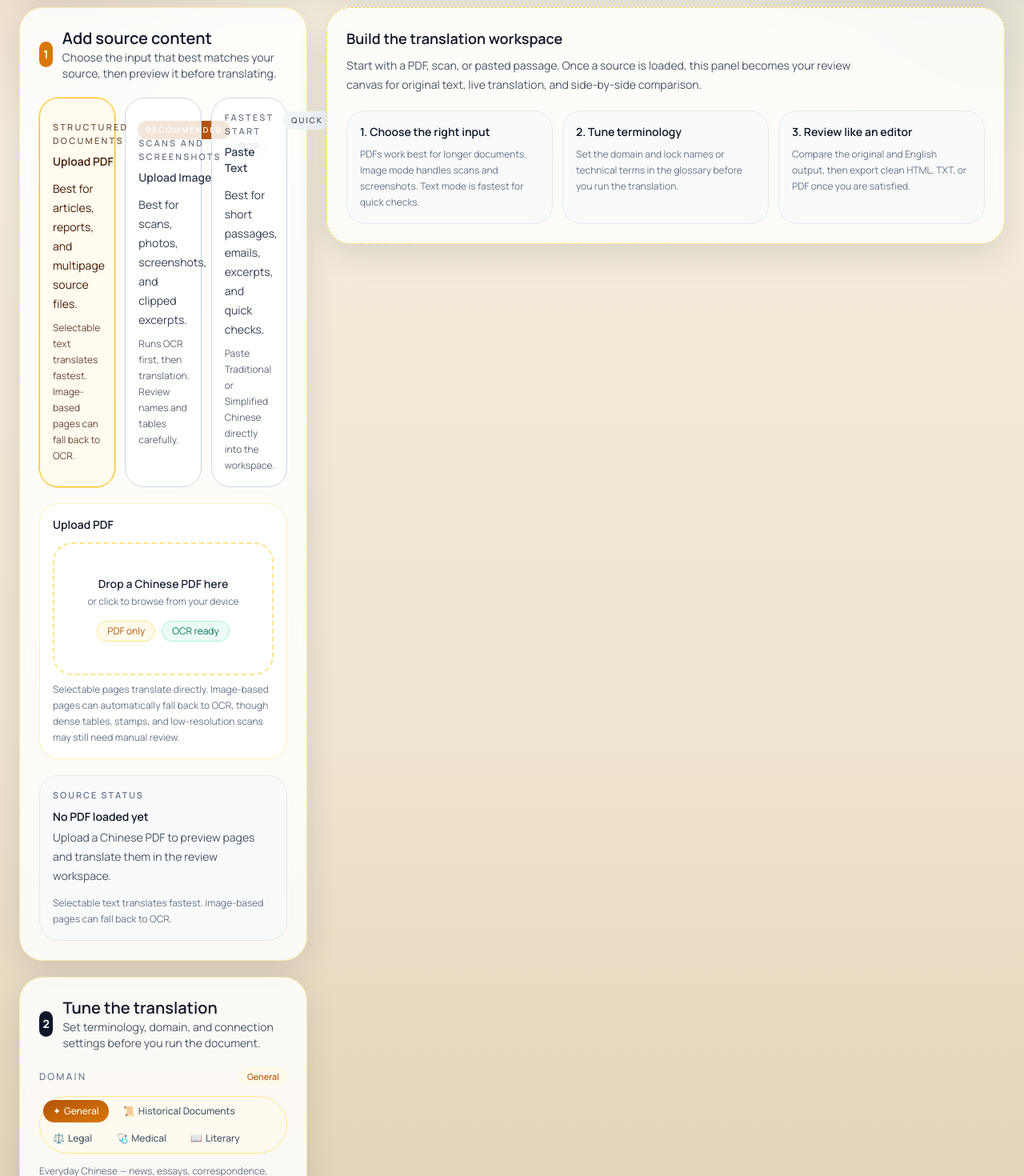
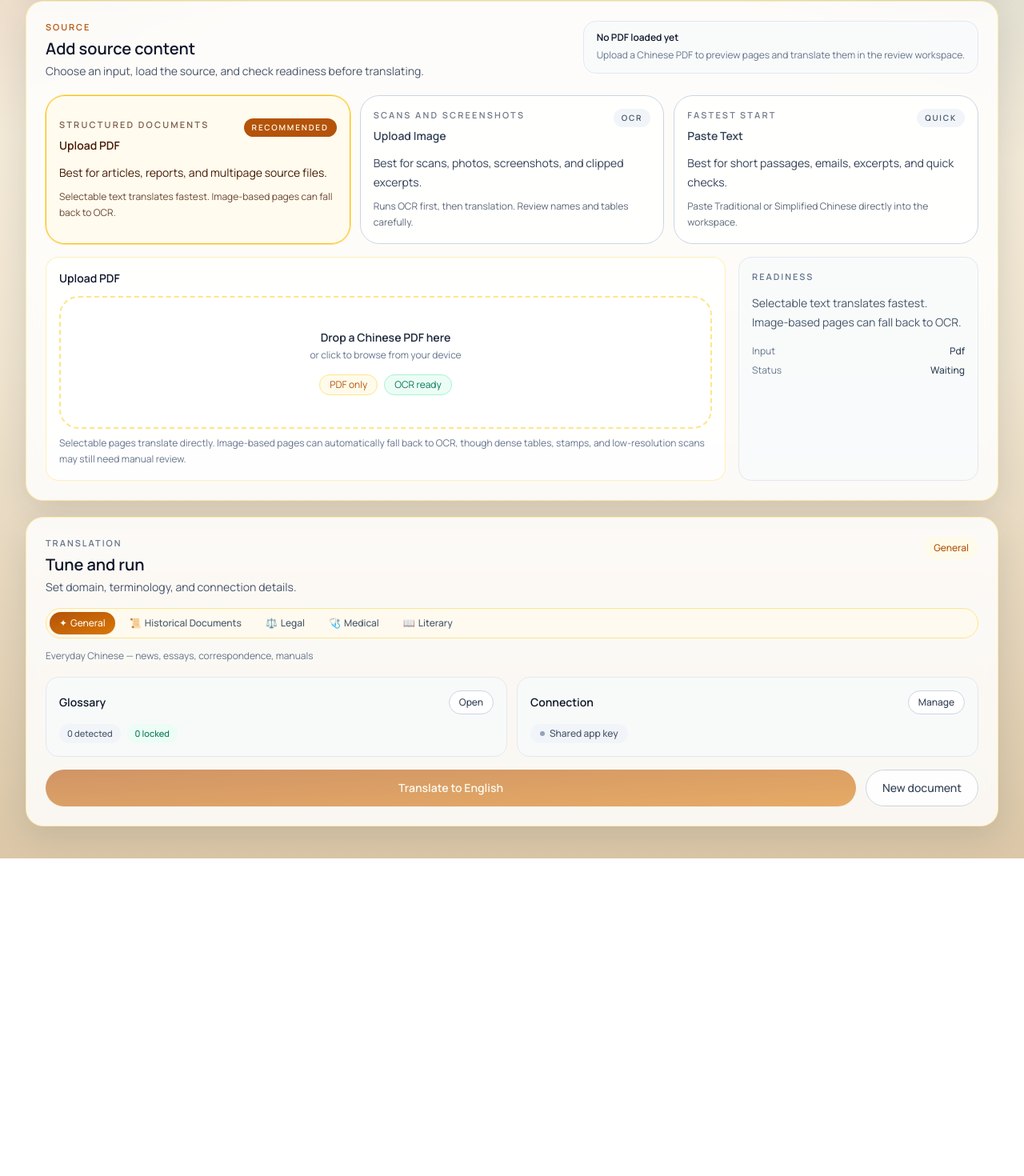
Before and after one commit to armsofchina/chinesetranslation, a Next.js app: page / in a window 1280 px wide. Shown: the part 213-1683 px from the top of the page at 80% size. After the commit the page ends 1286 px from the top, so only its background shows below. Built offline with nearby package versions, Linux system fonts and the light colour scheme.

Commit message:
GPT 5.5 Fix UI
GPT 5.5 Fix UI

```diff
--- a/app/page.tsx
+++ b/app/page.tsx
@@ -809,8 +809,8 @@ export default function HomePage() {
   };
 
   return (
-    <main className="min-h-screen px-4 py-6 lg:px-6">
-      <div className="mx-auto max-w-7xl space-y-6">
+    <main className="min-h-screen px-4 py-5 lg:px-8">
+      <div className="mx-auto max-w-[1500px] space-y-5">
         <AppHeader
           theme={theme}
           usingCustomKey={usingCustomKey}
@@ -818,18 +818,21 @@ export default function HomePage() {
           onOpenApiSettings={() => setIsSettingsOpen(true)}
         />
 
-        <div className="grid gap-6 xl:grid-cols-[360px_minmax(0,1fr)] xl:items-start">
-          <aside className="space-y-5 xl:sticky xl:top-6">
-            <section className="rounded-[30px] border border-amber-200/70 bg-white/85 p-6 shadow-soft backdrop-blur dark:border-slate-700 dark:bg-slate-900/75">
-              <div className="flex items-center gap-3">
-                <span className="flex h-8 w-8 items-center justify-center rounded-full bg-amber-600 text-sm font-bold text-amber-50">
-                  1
-                </span>
+        <div className="grid gap-5 2xl:grid-cols-[minmax(0,1.7fr)_minmax(390px,0.8fr)] 2xl:items-start">
+          <section className="rounded-[22px] border border-amber-200/70 bg-white/85 p-5 shadow-soft backdrop-blur dark:border-slate-700 dark:bg-slate-900/75 lg:p-6">
+            <div className="flex flex-wrap items-start justify-between gap-4">
               <div>
-                  <h2 className="text-xl font-semibold text-slate-900 dark:text-slate-100">Add source content</h2>
-                  <p className="text-sm text-slate-600 dark:text-slate-300">
-                    Choose the input that best matches your source, then preview it before translating.
+                <p className="text-[11px] font-semibold uppercase tracking-[0.18em] text-amber-700 dark:text-amber-300">
+                  Source
                 </p>
+                <h2 className="mt-1 text-xl font-semibold text-slate-900 dark:text-slate-100">Add source content</h2>
+                <p className="mt-1 text-sm text-slate-600 dark:text-slate-300">
+                  Choose an input, load the source, and check readiness before translating.
+                </p>
+              </div>
+              <div className="min-w-[220px] rounded-2xl border border-slate-200 bg-slate-50/80 px-4 py-3 dark:border-slate-700 dark:bg-slate-950/70">
+                <p className="text-xs font-semibold text-slate-900 dark:text-slate-100">{sourceSummary.title}</p>
+                <p className="mt-1 text-xs leading-5 text-slate-500 dark:text-slate-400">{sourceSummary.detail}</p>
               </div>
             </div>
 
@@ -837,7 +840,8 @@ export default function HomePage() {
               <InputModeTabs value={inputMode} onChange={setInputMode} />
             </div>
 
-              <div className="mt-5 rounded-3xl border border-amber-200/60 bg-white/80 p-4 dark:border-slate-700 dark:bg-slate-950/60">
+            <div className="mt-4 grid gap-4 lg:grid-cols-[minmax(0,1fr)_300px]">
+              <div className="rounded-2xl border border-amber-200/60 bg-white/80 p-4 dark:border-slate-700 dark:bg-slate-950/60">
                 {inputMode === "pdf" ? (
                   <FileUpload fileName={pdfName} onFileSelect={handleFileSelect} />
                 ) : inputMode === "image" ? (
@@ -847,59 +851,64 @@ export default function HomePage() {
                 )}
               </div>
 
-              <div className="mt-5 rounded-3xl border border-slate-200 bg-slate-50/80 p-4 dark:border-slate-700 dark:bg-slate-950/70">
+              <div className="rounded-2xl border border-slate-200 bg-slate-50/80 p-4 dark:border-slate-700 dark:bg-slate-950/70">
                 <p className="text-[11px] font-semibold uppercase tracking-[0.18em] text-slate-500 dark:text-slate-400">
-                  Source Status
+                  Readiness
                 </p>
-                <p className="mt-2 text-sm font-semibold text-slate-900 dark:text-slate-100">{sourceSummary.title}</p>
-                <p className="mt-1 text-sm leading-6 text-slate-600 dark:text-slate-300">{sourceSummary.detail}</p>
-                <p className="mt-3 text-xs leading-5 text-slate-500 dark:text-slate-400">{sourceSummary.helper}</p>
+                <p className="mt-3 text-sm leading-6 text-slate-600 dark:text-slate-300">{sourceSummary.helper}</p>
+                <div className="mt-4 grid gap-2 text-xs text-slate-500 dark:text-slate-400">
+                  <div className="flex items-center justify-between gap-3">
+                    <span>Input</span>
+                    <span className="font-medium capitalize text-slate-700 dark:text-slate-200">{inputMode}</span>
+                  </div>
+                  <div className="flex items-center justify-between gap-3">
+                    <span>Status</span>
+                    <span className="font-medium text-slate-700 dark:text-slate-200">
+                      {hasSourceLoaded ? "Ready" : "Waiting"}
+                    </span>
+                  </div>
+                  {inputMode === "pdf" && pdfTotalPages > 0 ? (
+                    <div className="flex items-center justify-between gap-3">
+                      <span>OCR pages</span>
+                      <span className="font-medium text-slate-700 dark:text-slate-200">{ocrPageCount}</span>
+                    </div>
+                  ) : null}
+                </div>
+              </div>
             </div>
           </section>
 
-            <section className="rounded-[30px] border border-amber-200/70 bg-white/85 p-6 shadow-soft backdrop-blur dark:border-slate-700 dark:bg-slate-900/75">
-              <div className="flex items-center gap-3">
-                <span className="flex h-8 w-8 items-center justify-center rounded-full bg-slate-900 text-sm font-bold text-white dark:bg-slate-100 dark:text-slate-950">
-                  2
-                </span>
+          <section className="rounded-[22px] border border-amber-200/70 bg-white/85 p-5 shadow-soft backdrop-blur dark:border-slate-700 dark:bg-slate-900/75 lg:p-6">
+            <div className="flex flex-wrap items-start justify-between gap-4">
               <div>
-                  <h2 className="text-xl font-semibold text-slate-900 dark:text-slate-100">Tune the translation</h2>
-                  <p className="text-sm text-slate-600 dark:text-slate-300">
-                    Set terminology, domain, and connection settings before you run the document.
+                <p className="text-[11px] font-semibold uppercase tracking-[0.18em] text-slate-500 dark:text-slate-400">
+                  Translation
+                </p>
+                <h2 className="mt-1 text-xl font-semibold text-slate-900 dark:text-slate-100">Tune and run</h2>
+                <p className="mt-1 text-sm text-slate-600 dark:text-slate-300">
+                  Set domain, terminology, and connection details.
                 </p>
               </div>
-              </div>
-
-              <div className="mt-5">
-                <div className="flex items-center justify-between gap-3">
-                  <span className="text-xs font-medium uppercase tracking-[0.18em] text-slate-500 dark:text-slate-400">
-                    Domain
-                  </span>
-                  <span className="rounded-full bg-amber-50 px-2.5 py-1 text-[11px] font-medium text-amber-700 dark:bg-amber-950/40 dark:text-amber-200">
+              <span className="rounded-full bg-amber-50 px-3 py-1.5 text-xs font-medium text-amber-700 dark:bg-amber-950/40 dark:text-amber-200">
                 {selectedDomain.label}
               </span>
             </div>
-                <div className="mt-3">
+
+            <div className="mt-4">
               <DomainSelector value={domain} onChange={setDomain} disabled={processing} />
-                </div>
               <p className="mt-3 text-xs leading-5 text-slate-500 dark:text-slate-400">{selectedDomain.description}</p>
             </div>
 
-              <div className="mt-5 grid gap-3">
-                <div className="rounded-3xl border border-slate-200 bg-slate-50/80 p-4 dark:border-slate-700 dark:bg-slate-950/70">
-                  <div className="flex items-start justify-between gap-3">
-                    <div>
-                      <p className="text-sm font-semibold text-slate-900 dark:text-slate-100">Glossary control</p>
-                      <p className="mt-1 text-xs leading-5 text-slate-500 dark:text-slate-400">
-                        Lock preferred names and technical terms before you translate.
-                      </p>
-                    </div>
+            <div className="mt-4 grid gap-3 md:grid-cols-2 2xl:grid-cols-1">
+              <div className="rounded-2xl border border-slate-200 bg-slate-50/80 p-4 dark:border-slate-700 dark:bg-slate-950/70">
+                <div className="flex items-center justify-between gap-3">
+                  <p className="text-sm font-semibold text-slate-900 dark:text-slate-100">Glossary</p>
                   <button
                     type="button"
                     onClick={() => setIsGlossaryOpen(true)}
                     className="rounded-full border border-slate-300 bg-white/90 px-3 py-1.5 text-xs font-medium text-slate-700 transition hover:bg-white focus-visible:outline-none focus-visible:ring-2 focus-visible:ring-sky-500 focus-visible:ring-offset-2 dark:border-slate-700 dark:bg-slate-900 dark:text-slate-200 dark:hover:bg-slate-800 dark:focus-visible:ring-offset-slate-900"
                   >
-                      Open glossary
+                    Open
                   </button>
                 </div>
                 <div className="mt-3 flex flex-wrap gap-2">
@@ -929,14 +938,9 @@ export default function HomePage() {
                 ) : null}
               </div>
 
-                <div className="rounded-3xl border border-slate-200 bg-slate-50/80 p-4 dark:border-slate-700 dark:bg-slate-950/70">
-                  <div className="flex items-start justify-between gap-3">
-                    <div>
+              <div className="rounded-2xl border border-slate-200 bg-slate-50/80 p-4 dark:border-slate-700 dark:bg-slate-950/70">
+                <div className="flex items-center justify-between gap-3">
                   <p className="text-sm font-semibold text-slate-900 dark:text-slate-100">Connection</p>
-                      <p className="mt-1 text-xs leading-5 text-slate-500 dark:text-slate-400">
-                        Use the shared app key, or switch to a personal PPQ key if you need separate limits.
-                      </p>
-                    </div>
                   <button
                     type="button"
                     onClick={() => setIsSettingsOpen(true)}
@@ -954,7 +958,7 @@ export default function HomePage() {
                     }`}
                   >
                     <span className={`h-1.5 w-1.5 rounded-full ${usingCustomKey ? "bg-emerald-500" : "bg-slate-400"}`} />
-                      {usingCustomKey ? "Personal PPQ key active" : "Using shared app key"}
+                    {usingCustomKey ? "Personal PPQ key" : "Shared app key"}
                   </span>
                   {usedModel ? (
                     <span className="rounded-full bg-slate-100 px-3 py-1 text-xs text-slate-600 dark:bg-slate-800 dark:text-slate-300">
@@ -965,7 +969,7 @@ export default function HomePage() {
               </div>
             </div>
 
-              <div className="mt-5 grid gap-3 sm:grid-cols-2">
+            <div className="mt-4 grid gap-3 sm:grid-cols-[minmax(0,1fr)_auto]">
               <button
                 type="button"
                 onClick={handleTranslate}
@@ -991,7 +995,7 @@ export default function HomePage() {
               </button>
             </div>
           </section>
-          </aside>
+        </div>
 
         <section className="space-y-5">
             <ProgressIndicator
@@ -1268,37 +1272,8 @@ export default function HomePage() {
                   </>
                 ) : null}
               </section>
-            ) : (
-              <section className="rounded-[30px] border border-dashed border-amber-300 bg-white/80 p-6 shadow-soft backdrop-blur dark:border-slate-700 dark:bg-slate-900/70">
-                <h3 className="text-lg font-semibold text-slate-900 dark:text-slate-100">Build the translation workspace</h3>
-                <p className="mt-2 max-w-2xl text-sm leading-6 text-slate-600 dark:text-slate-300">
-                  Start with a PDF, scan, or pasted passage. Once a source is loaded, this panel becomes your review
-                  canvas for original text, live translation, and side-by-side comparison.
-                </p>
-                <div className="mt-5 grid gap-3 md:grid-cols-3">
-                  <div className="rounded-3xl border border-slate-200 bg-slate-50/80 p-4 dark:border-slate-700 dark:bg-slate-950/60">
-                    <p className="text-sm font-semibold text-slate-900 dark:text-slate-100">1. Choose the right input</p>
-                    <p className="mt-2 text-xs leading-5 text-slate-500 dark:text-slate-400">
-                      PDFs work best for longer documents. Image mode handles scans and screenshots. Text mode is fastest for quick checks.
-                    </p>
-                  </div>
-                  <div className="rounded-3xl border border-slate-200 bg-slate-50/80 p-4 dark:border-slate-700 dark:bg-slate-950/60">
-                    <p className="text-sm font-semibold text-slate-900 dark:text-slate-100">2. Tune terminology</p>
-                    <p className="mt-2 text-xs leading-5 text-slate-500 dark:text-slate-400">
-                      Set the domain and lock names or technical terms in the glossary before you run the translation.
-                    </p>
-                  </div>
-                  <div className="rounded-3xl border border-slate-200 bg-slate-50/80 p-4 dark:border-slate-700 dark:bg-slate-950/60">
-                    <p className="text-sm font-semibold text-slate-900 dark:text-slate-100">3. Review like an editor</p>
-                    <p className="mt-2 text-xs leading-5 text-slate-500 dark:text-slate-400">
-                      Compare the original and English output, then export clean HTML, TXT, or PDF once you are satisfied.
-                    </p>
-                  </div>
-                </div>
+            ) : null}
         </section>
-            )}
-          </section>
-        </div>
       </div>
 
       <ApiKeySettings
```
Lines whose indentation alone changed are shown as unchanged.
